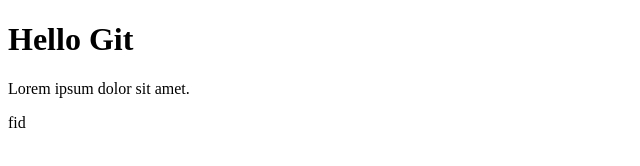
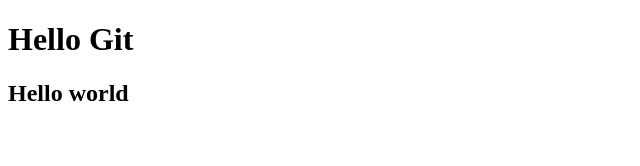
Before and after one commit to New-User-My-name-is-Muhammad-ali/git-test, a plain HTML site: page index.html in a window 1280 px wide. Shown: the whole page, without its empty margins (0-640 px from the left). Drawn offline with Linux system fonts and the light colour scheme.

Commit message:
add h2 file

```diff
--- a/index.html
+++ b/index.html
@@ -8,7 +8,6 @@
 </head>
 <body>
     <h1>Hello Git</h1>
-    <p>Lorem ipsum dolor sit amet.</p>
-    fid
+    <h2>Hello world</h2>
 </body>
 </html>
```
